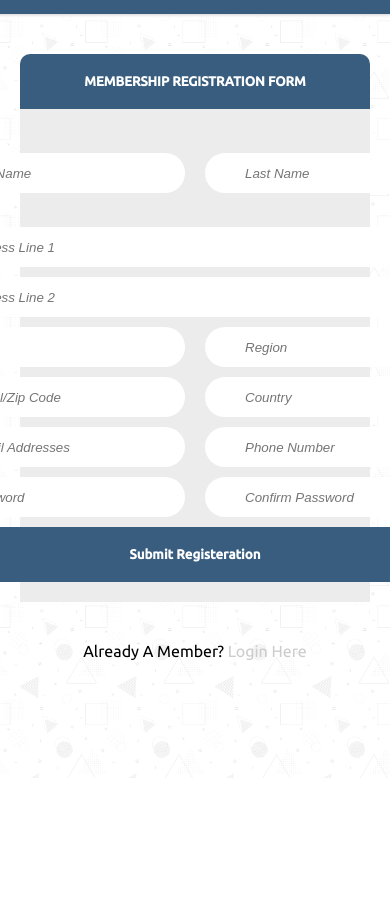
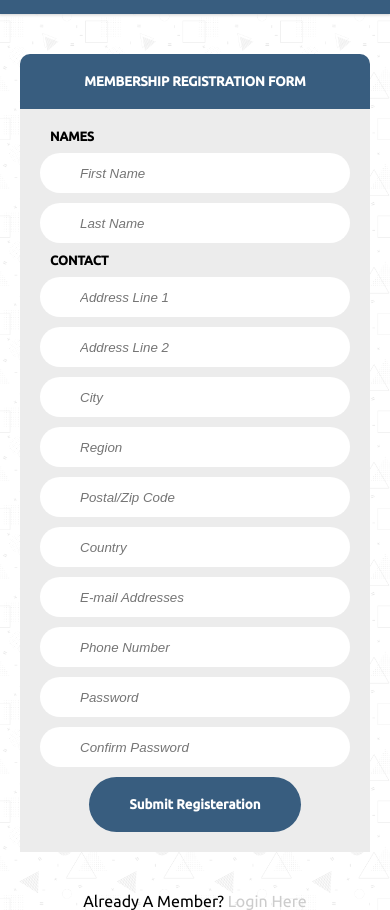
Before and after one commit to ekeboetuk/project-snippets, a plain HTML site: page registration-login-page/registration.html in a window 390 px wide. Shown: the part 66-976 px from the top of the page. Before the commit the page ends 844 px from the top, so only its background shows below. Drawn offline with Linux system fonts and the light colour scheme.

Commit message:
more contents addition and code modifications

```diff
--- a/registration-login-page/styles.css
+++ b/registration-login-page/styles.css
@@ -160,3 +160,18 @@ input {
 .colspan--two {
   grid-column: 1 / span 2;
 }
+
+/*** Media Screen Layout **/
+@media screen and (max-width: 414px) {
+  .registration--form {
+    background-color: #ececec;
+    padding: 20px;
+    margin-bottom: 40px;
+    display: flex;
+    flex-flow: column;
+    gap: 10px 20px;
+    justify-content: center;
+    align-content: center;
+    border-radius: 0 0 0px 0px;
+  }
+}
```
